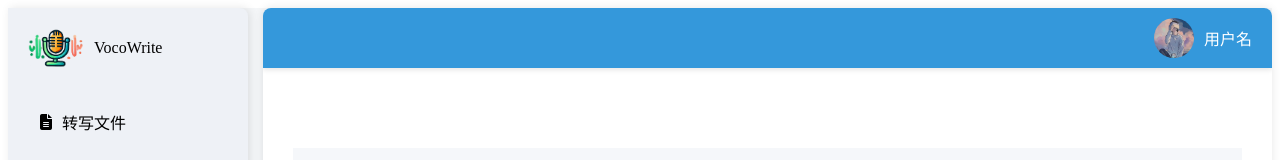
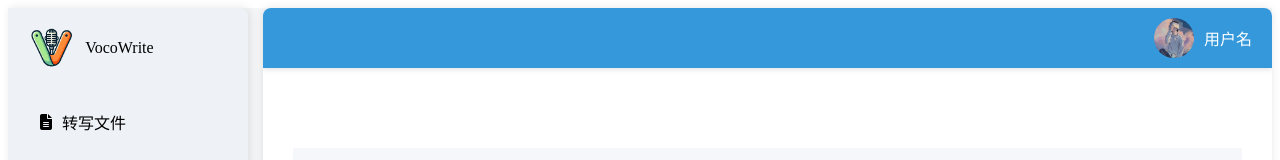
Before and after one commit to octal-zhihao/VocoWrite, a Vue app in the folder frontend/: page / in a window 1280 px wide. Shown: the top 160 px of the page. Built offline with nearby package versions, Linux system fonts and the light colour scheme.

Commit message:
change logo

```diff
--- a/frontend/src/components/Sidebar.vue
+++ b/frontend/src/components/Sidebar.vue
@@ -2,7 +2,7 @@
   <div class="sidebar">
     <!-- Logo -->
     <div class="logo-container">
-      <img src="@/assets/logo.png" alt="Logo" class="logo" />
+      <img src="@/assets/logo3.png" alt="Logo" class="logo" />
       <span class="app-title">VocoWrite</span>
     </div>
     <ul class="menu">
```
